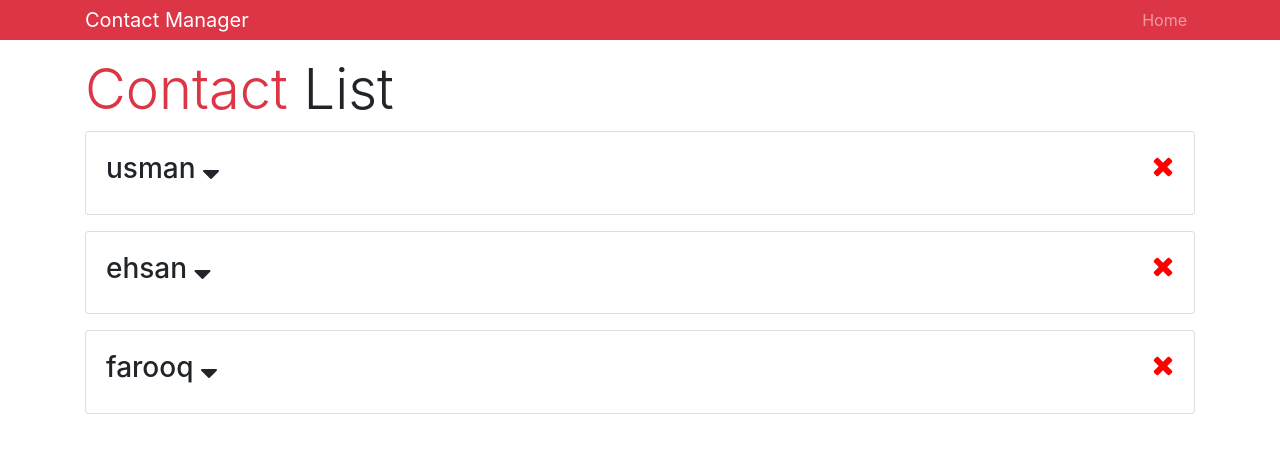
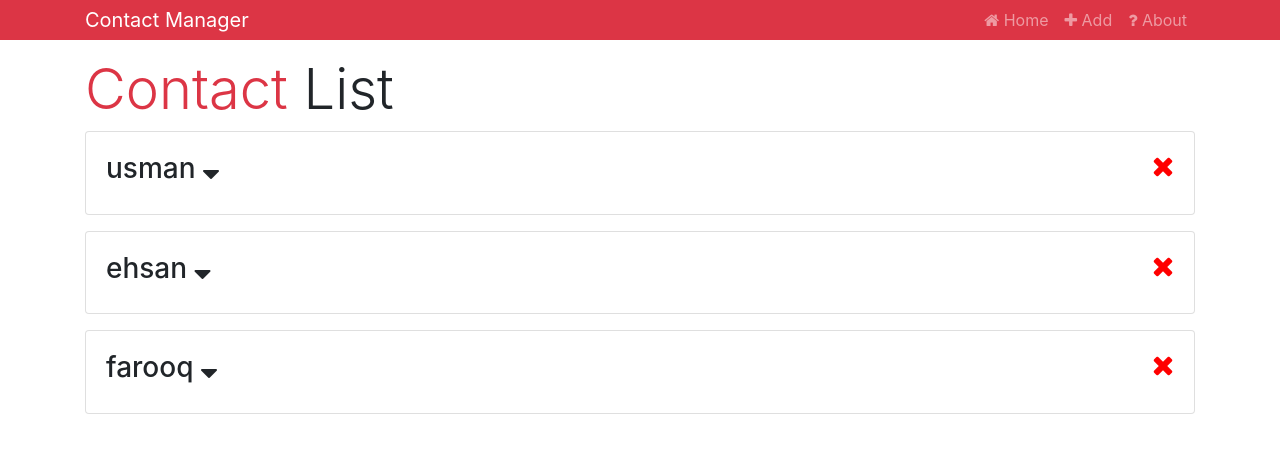
Before and after one commit to ehmusman/contact-manager, a React (Create React App) app: page / in a window 1280 px wide. Shown: the top 450 px of the page. Built offline with nearby package versions, Linux system fonts and the light colour scheme.

Commit message:
links are added and three pages are created

```diff
--- a/src/App.js
+++ b/src/App.js
@@ -18,8 +18,8 @@ class App extends Component {
             <div className="container">
               <Switch>
                 <Route exact path="/" component={Contacts} />
-                <Route exact path="/About" component={About} />
-                <Route exact path="/AddForm" component={AddForm} />
+                <Route exact path="/about" component={About} />
+                <Route exact path="/add/contact" component={AddForm} />
               </Switch>
             </div>
           </div>
--- a/src/components/layout/Header.js
+++ b/src/components/layout/Header.js
@@ -1,4 +1,5 @@
 import React, { Component } from 'react'
+import { Link } from 'react-router-dom'
 
 class Header extends Component {
     render() {
@@ -11,10 +12,21 @@ class Header extends Component {
                     <div>
                         <ul className="navbar-nav mr-auto">
                             <li className="nav-item">
-                                <a href="/" className="nav-link">
-                                    Home
-                                </a>
+                                <Link to="/" className="nav-link">
+                                    <i className="fa fa-home"></i>  Home
+                                </Link>
                             </li>
+                            <li className="nav-item">
+                                <Link to="/add/contact" className="nav-link">
+                                    <i className="fa fa-plus"></i> Add
+                                </Link>
+                            </li>
+                            <li className="nav-item">
+                                <Link to="/about" className="nav-link">
+                                    <i className="fa fa-question"></i> About
+                                </Link>
+                            </li>
+
                         </ul>
                     </div>
                 </div>
```
